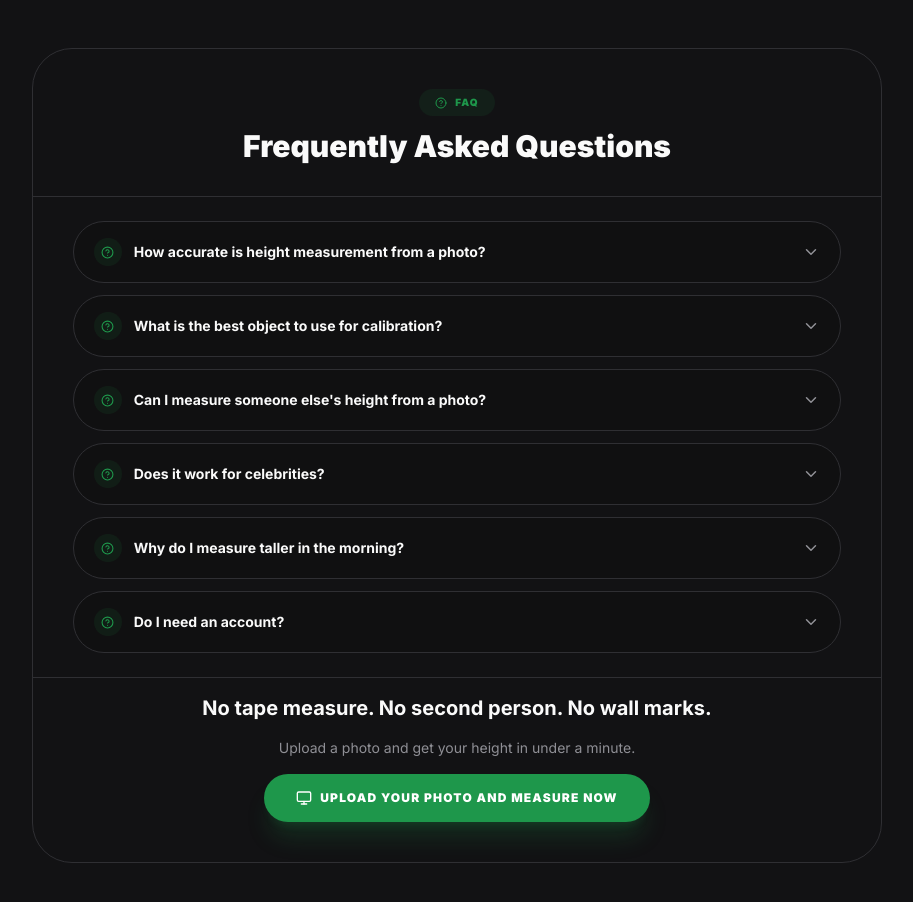
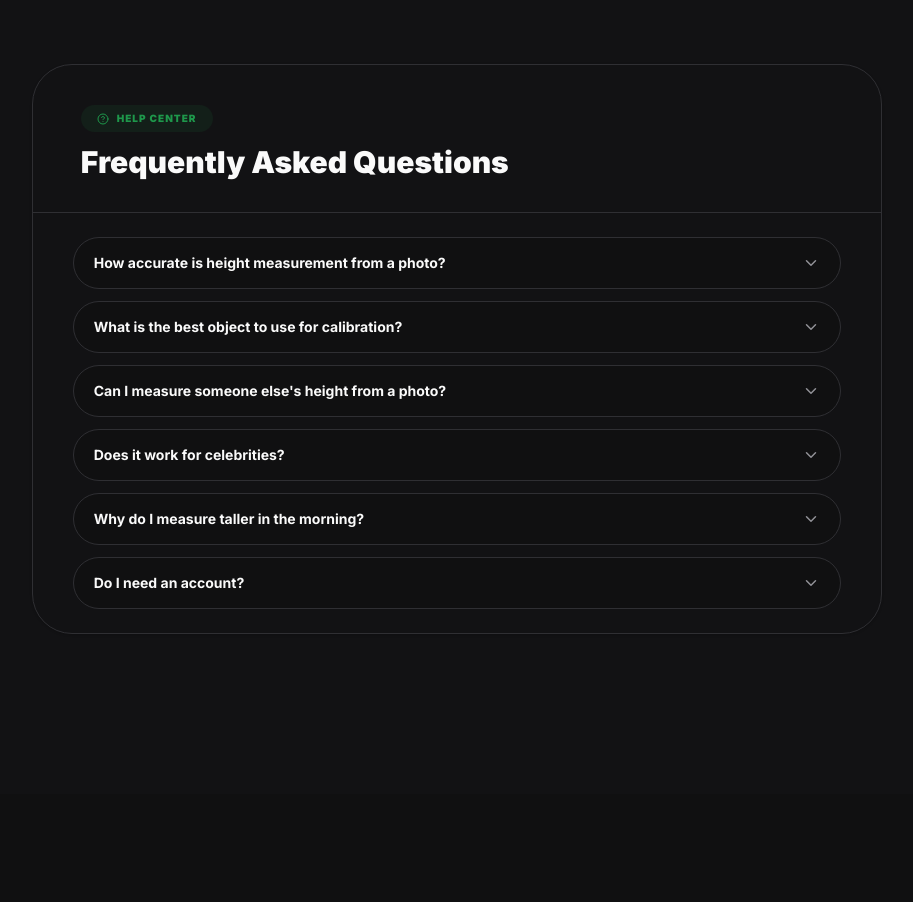
Before and after one commit to heighttool19-cmyk/heightcomparison, a Next.js app: page /image-to-height in a window 1280 px wide. Shown: the part 3606-4508 px from the top of the page, without its empty margins (183-1096 px from the left). After the commit the page ends 4400 px from the top, so only its background shows below. Built offline with nearby package versions, Linux system fonts and the light colour scheme.

Commit message:
updated 2

```diff
--- a/src/app/image-to-height/page.tsx
+++ b/src/app/image-to-height/page.tsx
@@ -198,13 +198,16 @@ export default function ImageToHeightPage() {
                         </div>
 
                         {/* 5. Frequently Asked Questions : Accordion */}
-                        <div className="border border-border rounded-[2.5rem] overflow-hidden mb-20 bg-surface transition-colors duration-500">
+                        {/* FAQ Accordion Section */}
+                        <div className="border border-border rounded-[2.5rem] overflow-hidden bg-surface transition-colors duration-500 shadow-sm mt-4 mb-20">
                             {/* Header */}
-                            <div className="px-8 md:px-12 pt-10 pb-8 text-center space-y-2 border-b border-border">
+                            <div className="px-8 md:px-12 pt-10 pb-8 text-center sm:text-left space-y-2 border-b border-border">
                                 <div className="inline-flex items-center gap-2 bg-accent/10 text-accent px-4 py-1.5 rounded-full text-[10px] font-black uppercase tracking-widest mb-3">
-                                    <HelpCircle size={12} /> FAQ
+                                    <HelpCircle size={12} /> HELP CENTER
                                 </div>
-                                <h2 className="text-3xl font-black text-foreground">Frequently Asked Questions</h2>
+                                <h2 id="frequently-asked-questions" className="text-3xl font-black text-foreground scroll-mt-24">
+                                    Frequently Asked Questions
+                                </h2>
                             </div>
 
                             {/* Accordion Items */}
@@ -234,33 +237,25 @@ export default function ImageToHeightPage() {
                                         q: "Do I need an account?",
                                         a: "No. The tool is free, requires no sign-up, and works on any device."
                                     }
-                                ].map((faq, idx) => {
+                                ].map((item, idx) => {
                                     const isOpen = openFaqIndex === idx;
                                     return (
                                         <div
                                             key={idx}
                                             className={`rounded-2xl border overflow-hidden transition-all duration-300 ${isOpen
-                                                ? 'border-accent/50 bg-bg shadow-lg shadow-accent/5'
-                                                : 'border-border bg-bg hover:border-accent/30'
+                                                    ? 'border-accent/50 bg-bg shadow-lg shadow-accent/5'
+                                                    : 'border-border bg-bg hover:border-accent/30'
                                                 }`}
                                         >
                                             {/* Trigger Button */}
                                             <button
+                                                className="w-full flex items-center justify-between px-5 py-4 text-left gap-4 group"
                                                 onClick={() => setOpenFaqIndex(isOpen ? null : idx)}
-                                                className="w-full flex items-center justify-between px-5 py-4 text-left gap-4 group"
                                             >
-                                                <div className="flex items-center gap-3 min-w-0">
-                                                    <div className={`shrink-0 w-7 h-7 rounded-lg flex items-center justify-center transition-all duration-300 ${isOpen
-                                                        ? 'bg-accent text-white shadow-md shadow-accent/30'
-                                                        : 'bg-accent/10 text-accent'
-                                                        }`}>
-                                                        <HelpCircle size={13} />
-                                                    </div>
-                                                    <span className={`text-sm font-bold transition-colors duration-200 truncate ${isOpen ? 'text-accent' : 'text-foreground group-hover:text-accent'
-                                                        }`}>
-                                                        {faq.q}
-                                                    </span>
-                                                </div>
+                                                <span className={`text-sm font-bold transition-colors duration-200 leading-tight ${isOpen ? 'text-accent' : 'text-foreground group-hover:text-accent'
+                                                    }`}>
+                                                    {item.q}
+                                                </span>
                                                 <motion.div
                                                     animate={{ rotate: isOpen ? 180 : 0 }}
                                                     transition={{ duration: 0.3, ease: [0.22, 1, 0.36, 1] }}
@@ -274,7 +269,6 @@ export default function ImageToHeightPage() {
                                             <AnimatePresence initial={false}>
                                                 {isOpen && (
                                                     <motion.div
-                                                        key="answer"
                                                         initial={{ height: 0, opacity: 0 }}
                                                         animate={{ height: 'auto', opacity: 1 }}
                                                         exit={{ height: 0, opacity: 0 }}
@@ -282,8 +276,8 @@ export default function ImageToHeightPage() {
                                                         className="overflow-hidden"
                                                     >
                                                         <div className="px-5 pt-0 pb-5 border-t border-border/40">
-                                                            <p className="text-sm text-muted leading-relaxed pl-10 pt-4">
-                                                                {faq.a}
+                                                            <p className="text-sm text-muted leading-relaxed pt-4">
+                                                                {item.a}
                                                             </p>
                                                         </div>
                                                     </motion.div>
@@ -292,18 +286,6 @@ export default function ImageToHeightPage() {
                                         </div>
                                     );
                                 })}
-                            </div>
-
-                            {/* Footer CTA */}
-                            <div className="px-8 md:px-12 pb-10 pt-4 border-t border-border flex flex-col items-center gap-4 text-center">
-                                <h2 className="text-xl font-bold text-foreground">No tape measure. No second person. No wall marks.</h2>
-                                <p className="text-sm text-muted max-w-sm">Upload a photo and get your height in under a minute.</p>
-                                <button
-                                    onClick={() => window.scrollTo({ top: 0, behavior: 'smooth' })}
-                                    className="bg-accent text-white px-8 py-4 rounded-2xl font-black uppercase tracking-widest text-xs hover:scale-[1.05] transition-all shadow-xl shadow-accent/20 flex items-center gap-2 active:scale-95"
-                                >
-                                    <Monitor size={16} /> Upload Your Photo and Measure Now
-                                </button>
                             </div>
                         </div>
                     </div>
--- a/src/components/AddImageForm.tsx
+++ b/src/components/AddImageForm.tsx
@@ -358,14 +358,32 @@ const AddImageForm: React.FC<AddImageFormProps> = ({ onAdd }) => {
                                     </div>
                                 </div>
 
-                                <div className="px-5 py-4 border-t border-border flex items-center justify-between gap-3 shrink-0 bg-surface">
-                                    <button onClick={resetCrop} className="flex items-center gap-2 px-4 py-2.5 rounded-xl bg-bg border border-border text-muted hover:text-foreground hover:border-accent/30 transition-all text-xs font-bold whitespace-nowrap">
-                                        <RotateCcw size={14} /> Reset
+                                <div className="px-3 py-4 border-t border-border flex items-center justify-between gap-2 shrink-0 bg-surface">
+                                    {/* Reset Button - Narrowed padding */}
+                                    <button
+                                        onClick={resetCrop}
+                                        className="flex items-center justify-center gap-1.5 px-3 py-2.5 rounded-xl bg-bg border border-border text-muted hover:text-foreground hover:border-accent/30 transition-all text-[11px] font-bold whitespace-nowrap"
+                                    >
+                                        <RotateCcw size={14} />
+                                        <span className="hidden xs:inline">Reset</span>
                                     </button>
-                                    <div className="flex gap-2 sm:gap-3">
-                                        <button onClick={closeModal} className="px-4 py-2.5 rounded-xl border border-border bg-bg text-muted hover:text-foreground transition-all text-xs font-bold">Cancel</button>
-                                        <button onClick={applyCrop} className="flex items-center gap-2 px-5 sm:px-7 py-2.5 rounded-xl bg-accent text-white font-black uppercase tracking-widest text-xs shadow-lg shadow-accent/20 hover:bg-accent-secondary transition-all active:scale-95 whitespace-nowrap">
-                                            <Check size={14} /> Apply Crop
+
+                                    <div className="flex items-center gap-2 min-w-0">
+                                        {/* Cancel Button */}
+                                        <button
+                                            onClick={closeModal}
+                                            className="px-3 py-2.5 rounded-xl border border-border bg-bg text-muted hover:text-foreground transition-all text-[11px] font-bold whitespace-nowrap"
+                                        >
+                                            Cancel
+                                        </button>
+
+                                        {/* Apply Crop Button - flex-1 and min-w-0 prevent cutting */}
+                                        <button
+                                            onClick={applyCrop}
+                                            className="flex-1 min-w-0 flex items-center justify-center gap-1.5 px-4 sm:px-6 py-2.5 rounded-xl bg-accent text-white font-black uppercase tracking-widest text-[9px] shadow-lg shadow-accent/20 hover:bg-accent-secondary transition-all active:scale-95 whitespace-nowrap"
+                                        >
+                                            <Check size={14} strokeWidth={3} />
+                                            <span>Apply Crop</span>
                                         </button>
                                     </div>
                                 </div>
--- a/src/components/HeightDashboard.tsx
+++ b/src/components/HeightDashboard.tsx
@@ -810,7 +810,7 @@ const HeightDashboard: React.FC<HeightDashboardProps> = ({ readOnly = false, ini
                     <div
                         ref={containerRef}
                         className={`order-1 canvas-export-area p-4 flex-1 relative flex flex-col overflow-hidden bg-canvas shadow-2xl ${isFullscreen
-                            ? 'fixed inset-0 z-[9999] m-0 rounded-none w-screen h-[100dvh] touch-none'
+                            ? 'fixed inset-0 z-[9999] m-0 rounded-none w-screen h-[100dvh]'
                             : 'm-4 mb-0 rounded-[2rem] border border-border/50'
                             }`}
                         style={{
@@ -913,29 +913,6 @@ const HeightDashboard: React.FC<HeightDashboardProps> = ({ readOnly = false, ini
                                                     onHeightChange={!readOnly ? (val) => handleUpdatePersonHeight(person.id, val) : undefined}
                                                 />
                                             ))}
-
-                                            {!readOnly && persons.length > 0 && (
-                                                <div
-                                                    className={`flex flex-col items-center justify-end h-full relative group hide-on-export shrink-0 pb-[60px] pointer-events-none ${activePersonMenuId ? 'opacity-0 invisible' : ''}`}
-                                                    style={{ width: '70px' }}
-                                                >
-                                                    <button
-                                                        onClick={() => {
-                                                            setActivePanel('ADD_PERSON');
-                                                            setIsSidebarCollapsed(false);
-                                                            setTimeout(() => setIsHighlightingAddPerson(false), 2000);
-                                                            if (typeof window !== 'undefined' && window.innerWidth < 768) {
-                                                                setIsMobileDrawerOpen(true);
-                                                            }
-                                                        }}
-                                                        className="w-[80px] h-[120px] border-2 border-dashed border-border rounded-2xl flex items-center justify-center text-muted hover:text-foreground hover:border-accent transition-colors cursor-pointer pointer-events-auto"
-                                                        style={{ touchAction: 'manipulation' }}
-                                                    >
-                                                        <UserPlus size={16} />
-                                                    </button>
-                                                </div>
-                                            )}
-                                            <div className="w-20 md:w-40 shrink-0 pointer-events-none" />
                                         </div>
                                     </AnimatePresence>
                                 </div>
@@ -955,7 +932,6 @@ const HeightDashboard: React.FC<HeightDashboardProps> = ({ readOnly = false, ini
                                             }}
                                             className={`empty-door flex items-center justify-center group ${!readOnly ? 'cursor-pointer hover:border-accent' : ''}`}
                                         >
-                                            <Plus size={40} className={`text-muted/20 transition-colors ${!readOnly ? 'group-hover:text-accent/60' : ''}`} />
                                         </motion.button>
                                         <span className="text-sm sm:text-lg lg:text-xl text-center font-bold tracking-tight text-muted/50 bg-surface/50 px-6 sm:px-8 py-2.5 sm:py-3 rounded-2xl border border-border/50 backdrop-blur-md shadow-xl w-auto max-w-[90%]">
                                             Add a person to get started
--- a/src/components/PersonBar.tsx
+++ b/src/components/PersonBar.tsx
@@ -137,7 +137,7 @@ const PersonBar: React.FC<PersonBarProps> = React.memo(({ person, scale, zoom, o
                 // width: `${effectiveWidth}px`,
                 width: `${headDiameter * 2.2}px`,
                 zIndex: (isMenuOpen || isActiveMenu) ? 100 : (person.isEntity ? 10 : 20),
-                touchAction: 'pan-y',
+                touchAction: 'auto',
                 WebkitTapHighlightColor: 'transparent',
             }}
         >
```
Also changed, not shown: src/app/globals.css (+12 -5 lines).
